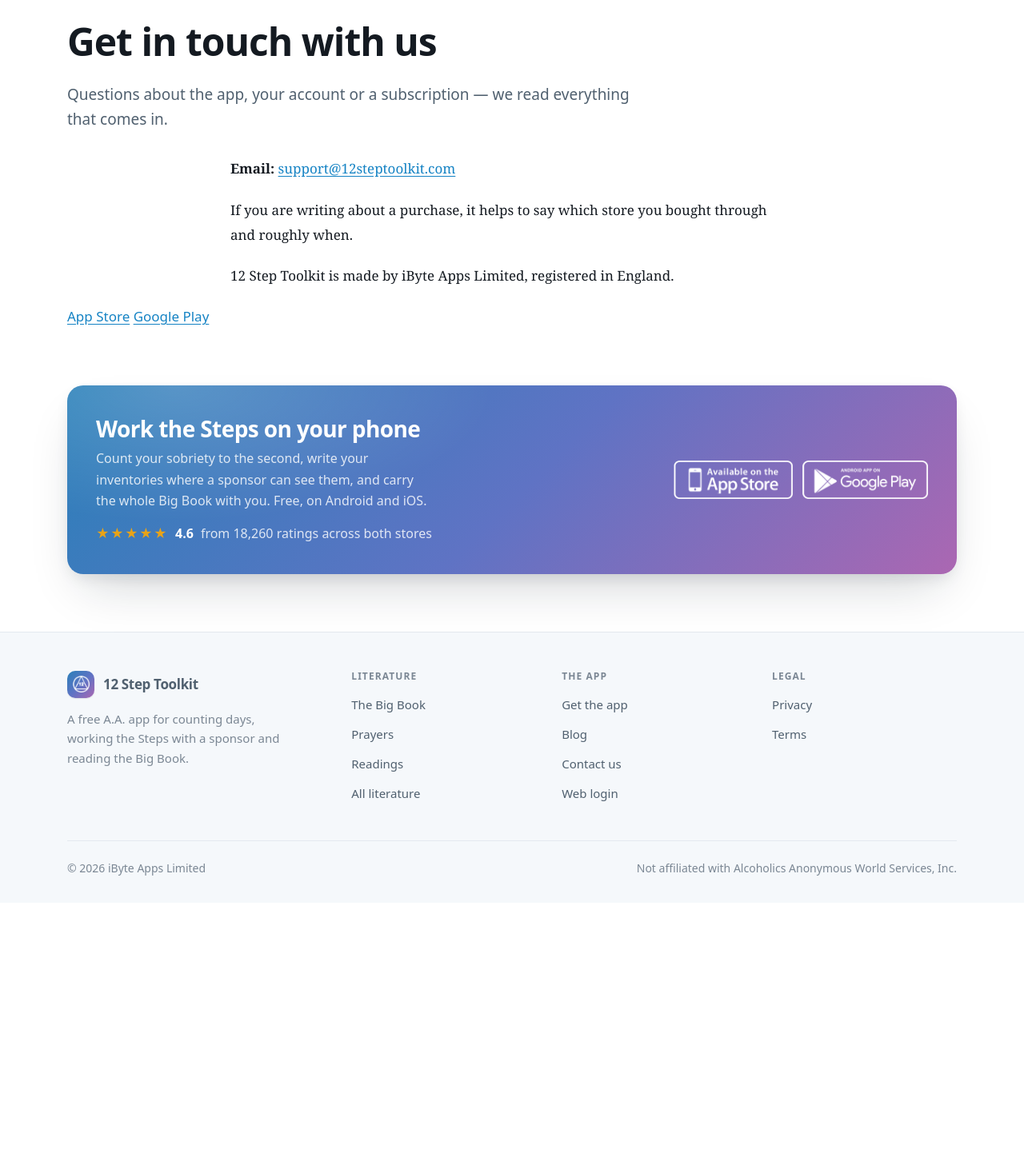
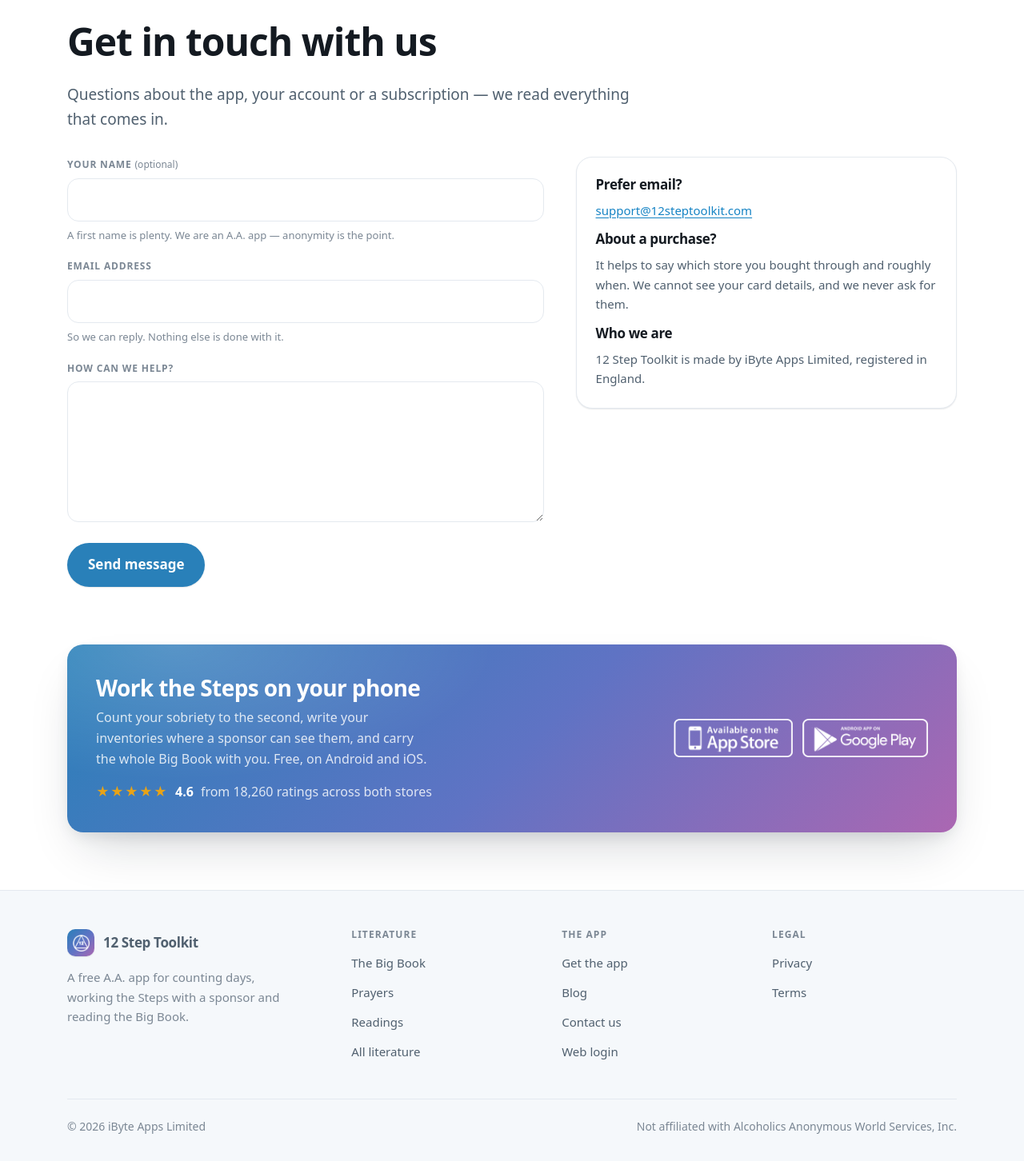
Before and after one commit to ibyteapps/12steptoolkit-api, a Laravel app: page /contacts in a window 1280 px wide. Shown: the part 130-1582 px from the top of the page at 80% size. Before the commit the page ends 1225 px from the top, so only its background shows below. Run offline with Laravel 12, Linux system fonts and the light colour scheme.

Commit message:
The contact form, into the queue the console already answers
The static site's form posted to a third-party form service. This one writes
support_tickets and support_messages, so a message from the website lands
beside the app's own and is answered on the same screen.

No CSRF token, and that is the decision rather than an omission: the site
routes carry no session and no cookie on purpose — a cookie on every page a
stranger reads is a consent banner waiting to happen — and CSRF protects an
action taken with somebody's credentials, of which a public contact form has
none. A forged cross-site POST opens a support ticket, which is what an
honest one does. The defences that match the actual threat are a honeypot
(answered with the same thank-you, because telling a robot it failed teaches
it which field to leave alone), an hour-signed token so a sender has to have
fetched the page, and five an hour per address.

No session also means no old() and no $errors, so a validation failure
re-renders the page with the problems and the typed values as view data. A
success redirects to ?sent=1, so a refresh does not send it twice.

Stored: the address, the subject, the message. Not stored: the IP address,
the user agent. A support message from a recovery app is about as sensitive
as text gets — it is written once, to the row the person asked us to read.

IMPLEMENTATION_STATUS.md §3.5 still said the website layer was one
placeholder and that the site stays a Next.js export. It has been 169 URLs
served from here for two days.

Co-Authored-By: Claude Opus 5 <noreply@anthropic.com>
Claude-Session: https://claude.ai/code/session_01UhP8A2RT47syUXvY45oyZ1

```diff
--- /dev/null
+++ b/app/Http/Controllers/Site/ContactController.php
@@ -0,0 +1,146 @@
+<?php
+
+namespace App\Http\Controllers\Site;
+
+use App\Models\SupportMessage;
+use App\Models\SupportTicket;
+use App\Services\Site\ContactToken;
+use Illuminate\Http\RedirectResponse;
+use Illuminate\Http\Request;
+use Illuminate\Support\Facades\DB;
+use Illuminate\Support\Facades\Validator;
+use Illuminate\Support\Str;
+use Illuminate\View\View;
+
+/**
+ * The contact form, which opens a support ticket.
+ *
+ * The static site's form posted to a third-party form service. This one
+ * writes `support_tickets` and `support_messages`, which is where the console
+ * already reads from — so a message from the website and a message from the
+ * app land in the same queue and get answered the same way.
+ *
+ * ## The three spam defences, and what each is for
+ *
+ *  * **A honeypot** (`company`), hidden from people and from screen readers,
+ *    which a form-filling robot completes because it completes everything.
+ *    A filled honeypot is answered with the same thank-you as a real message
+ *    and writes nothing: a robot that is told it failed tries again.
+ *  * **A signed token** from {@see ContactToken} — the sender has to have
+ *    fetched the page, and the value expires. Not a CSRF token; that class
+ *    says why.
+ *  * **A rate limit** of five an hour per address, defined as
+ *    `site-contact` in `AppServiceProvider`.
+ *
+ * ## No session, so no flash
+ *
+ * The site routes carry no session (`bootstrap/app.php`), so the usual
+ * redirect-back-with-errors does not exist here: `old()` and `$errors` both
+ * read the session. Validation failures therefore re-render the page with the
+ * problems and the values passed as plain view data, and a success redirects
+ * to `?sent=1` so that a refresh does not post the message twice.
+ *
+ * ## What is not stored
+ *
+ * No IP address and no user agent. The `context` column is for "app version,
+ * platform, locale — never content", and a support message from a recovery
+ * app is about as sensitive as text gets: it is written once, to the row the
+ * person asked us to read, and it is never logged, never flashed (see
+ * `dontFlash` in `bootstrap/app.php`) and never put in a URL.
+ */
+class ContactController extends Controller
+{
+    private const CATEGORY = 'website';
+
+    public function show(Request $request): View
+    {
+        return view('site.pages.contacts', [
+            'email' => config('toolkit.support.email', 'support@12steptoolkit.com'),
+            'token' => ContactToken::issue(),
+            'sent' => $request->query('sent') === '1',
+            'problems' => [],
+            'values' => ['name' => '', 'email' => '', 'message' => ''],
+        ]);
+    }
+
+    public function store(Request $request): View|RedirectResponse
+    {
+        // A robot that fills every field gets the thank-you page and nothing
+        // else happens. Answering 422 here would only teach it which field to
+        // leave alone.
+        if (trim((string) $request->input('company', '')) !== '') {
+            return redirect()->to(route('site.contacts').'?sent=1');
+        }
+
+        $validator = Validator::make($request->all(), [
+            'name' => ['nullable', 'string', 'max:80'],
+            'email' => ['required', 'email:rfc', 'max:191'],
+            'message' => ['required', 'string', 'min:10', 'max:5000'],
+        ], [
+            'email.required' => 'We need an address to reply to.',
+            'email.email' => 'That address does not look right — we would not be able to reply.',
+            'message.required' => 'Tell us what has happened and we will take a look.',
+            'message.min' => 'A little more detail would help us answer properly.',
+        ]);
+
+        if (! ContactToken::valid((string) $request->input('t', ''))) {
+            // An expired form rather than a hostile one, nearly always: the
+            // page was left open for hours. Say so, and the re-render carries
+            // a fresh token and the words they typed.
+            $validator->after(fn ($v) => $v->errors()->add(
+                'message',
+                'This form had been open a while and the page has refreshed it — please send that again.',
+            ));
+        }
+
+        if ($validator->fails()) {
+            return view('site.pages.contacts', [
+                'email' => config('toolkit.support.email', 'support@12steptoolkit.com'),
+                'token' => ContactToken::issue(),
+                'sent' => false,
+                'problems' => $validator->errors()->all(),
+                'values' => [
+                    'name' => (string) $request->input('name', ''),
+                    'email' => (string) $request->input('email', ''),
+                    'message' => (string) $request->input('message', ''),
+                ],
+            ]);
+        }
+
+        $this->open(
+            email: strtolower(trim((string) $request->input('email'))),
+            name: trim((string) $request->input('name', '')),
+            body: (string) $request->input('message'),
+        );
+
+        return redirect()->to(route('site.contacts').'?sent=1');
+    }
+
+    /** The ticket and its first message, together or not at all. */
+    private function open(string $email, string $name, string $body): void
+    {
+        DB::transaction(function () use ($email, $name, $body): void {
+            $ticket = SupportTicket::query()->create([
+                'uuid' => (string) Str::uuid(),
+                'email' => $email,
+                // The subject a member would have written themselves. The old
+                // form had no subject field and the console lists by subject,
+                // so this is the one thing composed here rather than typed.
+                'subject' => $name !== '' ? $name.' — website enquiry' : 'Website enquiry',
+                'category' => self::CATEGORY,
+                'state' => 'open',
+                // Never content, and never an address or a user agent. Which
+                // form it came through is the whole of it.
+                'context' => ['source' => 'website'],
+                'last_member_at' => now(),
+            ]);
+
+            SupportMessage::query()->create([
+                'support_ticket_id' => $ticket->id,
+                'from_staff' => false,
+                'body' => $body,
+                'created_at' => now(),
+            ]);
+        });
+    }
+}
--- a/app/Providers/AppServiceProvider.php
+++ b/app/Providers/AppServiceProvider.php
@@ -125,5 +125,20 @@ class AppServiceProvider extends ServiceProvider
             Limit::perMinutes(10, 8)->by(mb_strtolower((string) $r->input('email')).'|'.$r->ip()),
             Limit::perMinutes(10, 30)->by('ip:'.$r->ip()),
         ]);
+
+        /*
+         | The website's contact form: a public, unauthenticated write. Both
+         | halves are needed — the address limit stops one person sending the
+         | same thing forty times while they are upset, which is a real
+         | pattern and not an attack; the address-wide one stops a robot
+         | working through a list.
+         |
+         | Generous on purpose. Somebody whose subscription has gone wrong
+         | should not meet a wall on their third attempt to tell us.
+         */
+        RateLimiter::for('site-contact', fn (Request $r) => [
+            Limit::perHour(5)->by('contact:'.mb_strtolower(trim((string) $r->input('email')))),
+            Limit::perHour(20)->by('contact-ip:'.$r->ip()),
+        ]);
     }
 }
--- /dev/null
+++ b/app/Services/Site/ContactToken.php
@@ -0,0 +1,62 @@
+<?php
+
+namespace App\Services\Site;
+
+use Illuminate\Support\Facades\Config;
+
+/**
+ * The token the contact form carries, and why it is not a CSRF token.
+ *
+ * `routes/site.php` runs with route-model binding and nothing else — no
+ * session, no cookie. That is deliberate: the website's pages are read by
+ * strangers and a session cookie on every one of them is a consent banner
+ * waiting to happen. So there is no session to hold a CSRF token in, and
+ * adding the `web` group to the contact page alone would start setting a
+ * cookie on it.
+ *
+ * It would also protect very little. CSRF protects an action taken *with
+ * somebody's credentials*; this form has none — a forged cross-site POST
+ * opens a support ticket, which is exactly what an honest POST does. The real
+ * threat to a public form is a spam robot, and a CSRF token does not stop one.
+ *
+ * What this does instead: the page carries an HMAC of the current hour,
+ * signed with the application key. A sender has to have fetched the page, and
+ * the value stops working two hours later. It is stateless, needs no cookie,
+ * and raises the cost of blind POSTing — which, with the honeypot and the
+ * rate limit, is the part that matters.
+ */
+final class ContactToken
+{
+    /** One hour. The previous one is accepted too, so a form is good for up to two. */
+    private const WINDOW = 3600;
+
+    public static function issue(): string
+    {
+        return self::sign(self::bucket());
+    }
+
+    public static function valid(?string $token): bool
+    {
+        if (! is_string($token) || $token === '') {
+            return false;
+        }
+
+        foreach ([self::bucket(), self::bucket() - 1] as $bucket) {
+            if (hash_equals(self::sign($bucket), $token)) {
+                return true;
+            }
+        }
+
+        return false;
+    }
+
+    private static function bucket(): int
+    {
+        return intdiv(time(), self::WINDOW);
+    }
+
+    private static function sign(int $bucket): string
+    {
+        return hash_hmac('sha256', 'contact:'.$bucket, (string) Config::get('app.key'));
+    }
+}
--- a/resources/views/site/pages/contacts.blade.php
+++ b/resources/views/site/pages/contacts.blade.php
@@ -1,30 +1,118 @@
-{{--
-    The static page carried a contact form that posted off-site. It is not
-    reproduced here yet on purpose: this application already has
-    `support_tickets` and a console screen for answering them, so the right
-    version of this form opens a ticket rather than sending an email — and a
-    public form that writes to the database needs its rate limit and its
-    honeypot decided rather than assumed. Until then the page gives the
-    address, which is what the form was for.
---}}
 <x-site-layout
     title="Contact Us | 12 Step Toolkit Support"
     description="Questions, feedback or a support issue with the 12 Step Toolkit app? Send us a message and an A.A. member on the team will get back to you."
     :crumbs="['Contact' => null]"
 >
+    {{--
+        The form writes `support_tickets`, which is the same queue the app's
+        own support messages land in — so a message sent from here is answered
+        on the same console screen. `Site\ContactController` has the reasoning
+        for the honeypot, the signed token and the absence of a CSRF field.
+    --}}
+    <style>
+        .contact { display: grid; gap: 40px; grid-template-columns: minmax(0, 1.25fr) minmax(0, 1fr); align-items: start; }
+        @media (max-width: 820px) { .contact { grid-template-columns: 1fr; gap: 32px; } }
+
+        .contact form { display: grid; gap: 18px; }
+        .contact label { display: block; font-size: .75rem; font-weight: 700; letter-spacing: .07em;
+                         text-transform: uppercase; color: var(--ink-faint); margin: 0 0 7px; }
+        .contact input[type=text], .contact input[type=email], .contact textarea {
+            width: 100%; font: inherit; color: var(--ink); background: var(--page);
+            border: 1px solid var(--rule); border-radius: var(--r-md); padding: 12px 14px;
+        }
+        .contact textarea { min-height: 11rem; resize: vertical; line-height: 1.6; }
+        .contact input:focus, .contact textarea:focus { border-color: var(--accent); outline: 2px solid color-mix(in srgb, var(--accent) 30%, transparent); outline-offset: 1px; }
+        .contact .hint { font-size: .8125rem; color: var(--ink-faint); margin: 7px 0 0; }
+
+        .contact button {
+            justify-self: start; font: inherit; font-weight: 600; cursor: pointer;
+            background: var(--brand-blue); color: #fff; border: 0;
+            padding: 13px 26px; border-radius: var(--r-pill); box-shadow: var(--shadow-sm);
+            transition: background .2s var(--ease), transform .2s var(--ease);
+        }
+        .contact button:hover { background: #2470a3; transform: translateY(-1px); }
+
+        /* Hidden from people and from screen readers, which is the point:
+           anything that fills it is not a person. */
+        .contact .trap { position: absolute; left: -9999px; width: 1px; height: 1px; overflow: hidden; }
+
+        .notice {
+            border: 1px solid var(--rule); border-radius: var(--r-md);
+            padding: 16px 18px; margin: 0 0 26px; background: var(--page-alt);
+        }
+        .notice.good { border-color: color-mix(in srgb, var(--brand-blue) 35%, var(--rule)); background: var(--accent-soft); }
+        .notice.bad { border-color: #e7c3c0; background: #fdf3f2; }
+        .notice h2 { font-size: 1.0625rem; margin: 0 0 6px; }
+        .notice p { margin: 0; color: var(--ink-soft); font-size: .9375rem; }
+        .notice ul { margin: 6px 0 0; padding-left: 20px; color: var(--ink-soft); font-size: .9375rem; }
+
+        .aside { border: 1px solid var(--rule); border-radius: var(--r-lg); padding: 24px; background: var(--card); box-shadow: var(--shadow-sm); }
+        .aside h2 { font-size: 1.0625rem; margin: 0 0 10px; }
+        .aside p { margin: 0 0 14px; color: var(--ink-soft); font-size: .9375rem; }
+        .aside p:last-child { margin-bottom: 0; }
+    </style>
+
     <h1>Get in touch with us</h1>
     <p class="lede">Questions about the app, your account or a subscription — we read
        everything that comes in.</p>
 
-    <article class="reading prose">
-        <p><strong>Email:</strong> <a href="mailto:{{ $email }}">{{ $email }}</a></p>
-        <p>If you are writing about a purchase, it helps to say which store you
-           bought through and roughly when.</p>
-        <p>12 Step Toolkit is made by iByte Apps Limited, registered in England.</p>
-    </article>
+    @if ($sent)
+        <div class="notice good" role="status">
+            <h2>Thank you — that has reached us</h2>
+            <p>Someone on the team will reply to the address you gave. If it is about a
+               purchase, we may ask which store you bought through.</p>
+        </div>
+    @endif
 
-    <p class="stores">
-        <a href="https://apps.apple.com/gb/app/12-step-toolkit/id1452072215">App Store</a>
-        <a href="https://play.google.com/store/apps/details?id=com.ibyteapps.aa12steptoolkit">Google Play</a>
-    </p>
+    @if ($problems !== [])
+        <div class="notice bad" role="alert">
+            <h2>That did not send</h2>
+            <ul>
+                @foreach ($problems as $problem)
+                    <li>{{ $problem }}</li>
+                @endforeach
+            </ul>
+        </div>
+    @endif
+
+    <div class="contact">
+        <form method="post" action="{{ route('site.contacts.send') }}">
+            <input type="hidden" name="t" value="{{ $token }}">
+
+            {{-- The honeypot. Never autofilled, never tabbed to, never read aloud. --}}
+            <div class="trap" aria-hidden="true">
+                <label for="company">Company</label>
+                <input type="text" id="company" name="company" tabindex="-1" autocomplete="off">
+            </div>
+
+            <div>
+                <label for="name">Your name <span style="text-transform:none;letter-spacing:0;font-weight:400">(optional)</span></label>
+                <input type="text" id="name" name="name" value="{{ $values['name'] }}" maxlength="80" autocomplete="name">
+                <p class="hint">A first name is plenty. We are an A.A. app — anonymity is the point.</p>
+            </div>
+
+            <div>
+                <label for="email">Email address</label>
+                <input type="email" id="email" name="email" value="{{ $values['email'] }}" maxlength="191" autocomplete="email" required>
+                <p class="hint">So we can reply. Nothing else is done with it.</p>
+            </div>
+
+            <div>
+                <label for="message">How can we help?</label>
+                <textarea id="message" name="message" maxlength="5000" required>{{ $values['message'] }}</textarea>
+            </div>
+
+            <button type="submit">Send message</button>
+        </form>
+
+        <div class="aside">
+            <h2>Prefer email?</h2>
+            <p><a href="mailto:{{ $email }}">{{ $email }}</a></p>
+            <h2>About a purchase?</h2>
+            <p>It helps to say which store you bought through and roughly when. We cannot
+               see your card details, and we never ask for them.</p>
+            <h2>Who we are</h2>
+            <p>12 Step Toolkit is made by iByte Apps Limited, registered in England.</p>
+        </div>
+    </div>
 </x-site-layout>
--- a/routes/site.php
+++ b/routes/site.php
@@ -1,6 +1,7 @@
 <?php
 
 use App\Http\Controllers\Site\BlogController;
+use App\Http\Controllers\Site\ContactController;
 use App\Http\Controllers\Site\HomeController;
 use App\Http\Controllers\Site\LiteratureController;
 use App\Http\Controllers\Site\SitemapController;
@@ -48,8 +49,15 @@ Route::get('/', HomeController::class)->name('site.home');
 Route::view('privacy', 'site.pages.privacy')->name('site.privacy');
 Route::view('terms', 'site.pages.terms')->name('site.terms');
 Route::view('get-app', 'site.pages.get-app')->name('site.get-app');
-Route::view('contacts', 'site.pages.contacts', ['email' => config('toolkit.support.email', 'support@12steptoolkit.com')])
-    ->name('site.contacts');
+/*
+| The one page on the public site that writes to the database. The POST has a
+| rate limit; the page itself must not, or a shared office address loses the
+| contact page for everybody in it.
+*/
+Route::get('contacts', [ContactController::class, 'show'])->name('site.contacts');
+Route::post('contacts', [ContactController::class, 'store'])
+    ->middleware('throttle:site-contact')
+    ->name('site.contacts.send');
 
 Route::get('sitemap.xml', [SitemapController::class, 'sitemap'])->name('site.sitemap');
 Route::get('robots.txt', [SitemapController::class, 'robots'])->name('site.robots');
```
Also changed, not shown: AUDIT_AND_IMPROVEMENTS.md (+0 -1 lines), IMPLEMENTATION_STATUS.md (+35 -5 lines), tests/Feature/Site/ContactTest.php (added, +146 -0 lines).
